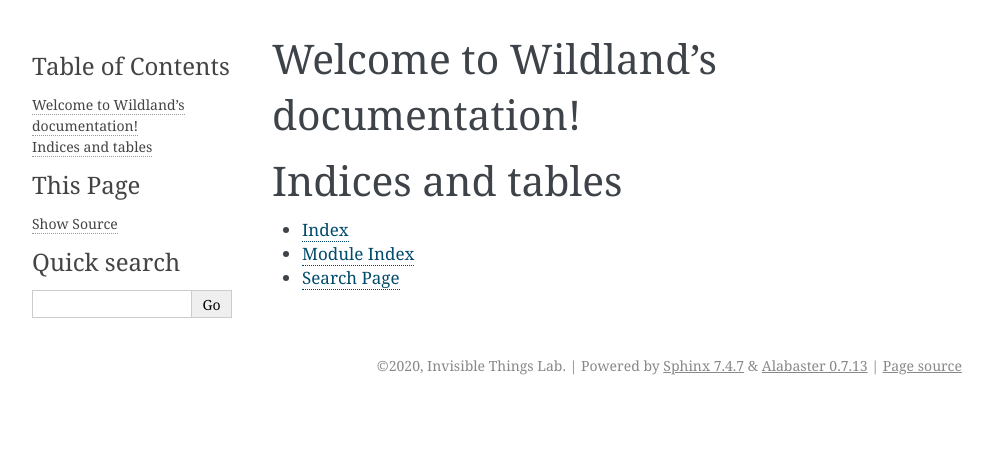
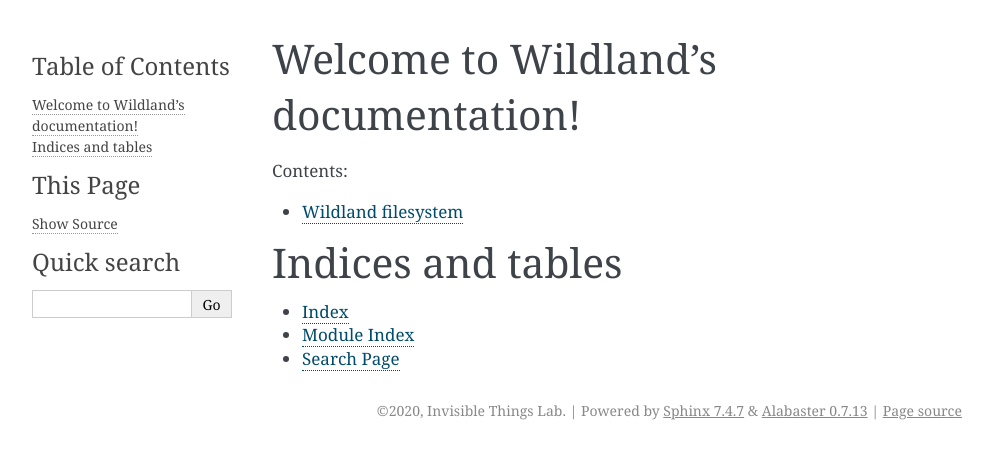
Before and after one commit to golemfoundation/wildland-client, a Sphinx documentation site: the page built from Documentation/index.rst, in a window 1280 px wide. Shown: the top 459 px of the page, without its empty margins (148-1141 px from the left). Built offline with Sphinx 7.4.7, drawn with Linux system fonts in a browser that asks for light colours.

Commit message:
Documentation: wildland.fs (stub)

```diff
--- a/Documentation/conf.py
+++ b/Documentation/conf.py
@@ -11,10 +11,10 @@
 # If extensions (or modules to document with autodoc) are in another directory,
 # add these directories to sys.path here. If the directory is relative to the
 # documentation root, use os.path.abspath to make it absolute, like shown here.
-#
-# import os
-# import sys
-# sys.path.insert(0, os.path.abspath('.'))
+
+import os
+import sys
+sys.path.insert(0, os.path.abspath('..'))
 
 
 # -- Project information -----------------------------------------------------
--- a/Documentation/index.rst
+++ b/Documentation/index.rst
@@ -10,6 +10,7 @@
    :maxdepth: 2
    :caption: Contents:
 
+   wildland-fs
 
 
 Indices and tables
--- /dev/null
+++ b/Documentation/wildland-fs.rst
@@ -0,0 +1,5 @@
+Wildland filesystem
+===================
+
+.. autoclass:: wildland.fs.WildlandFS
+   :members:
```
